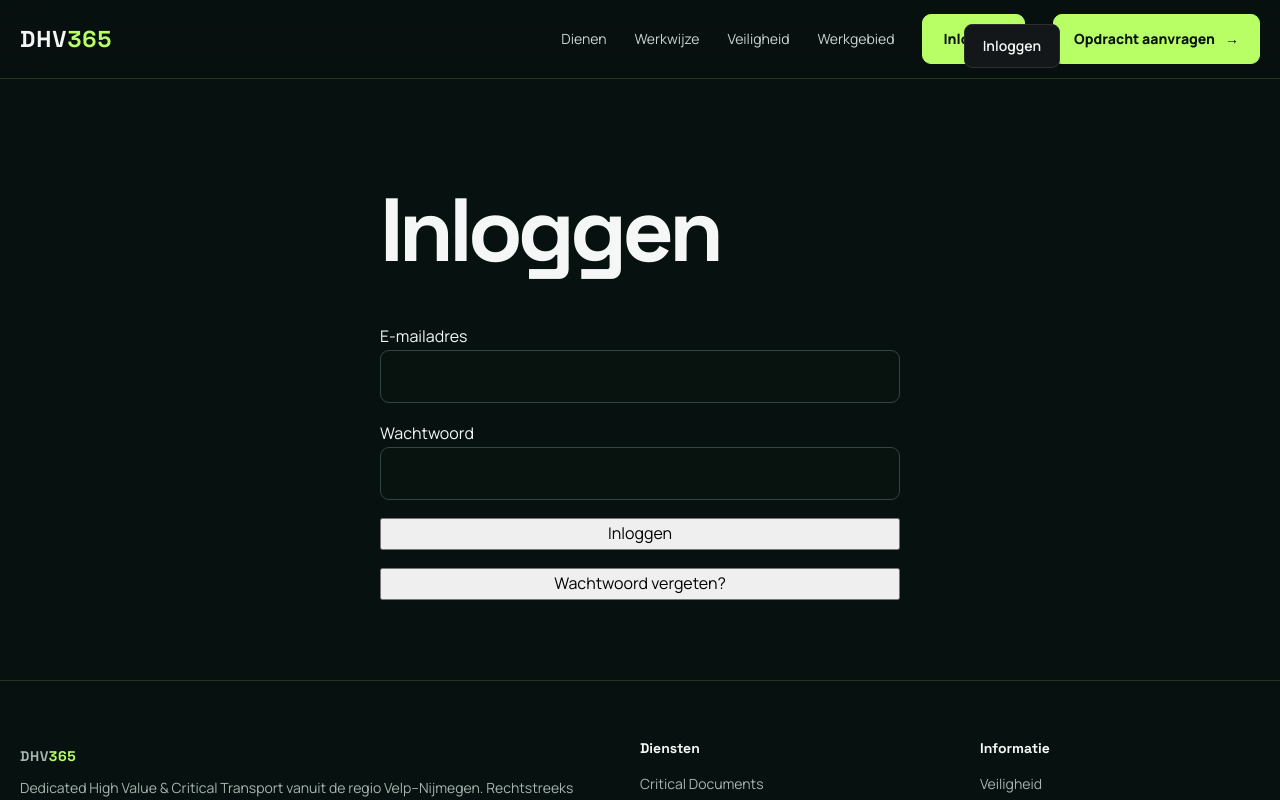
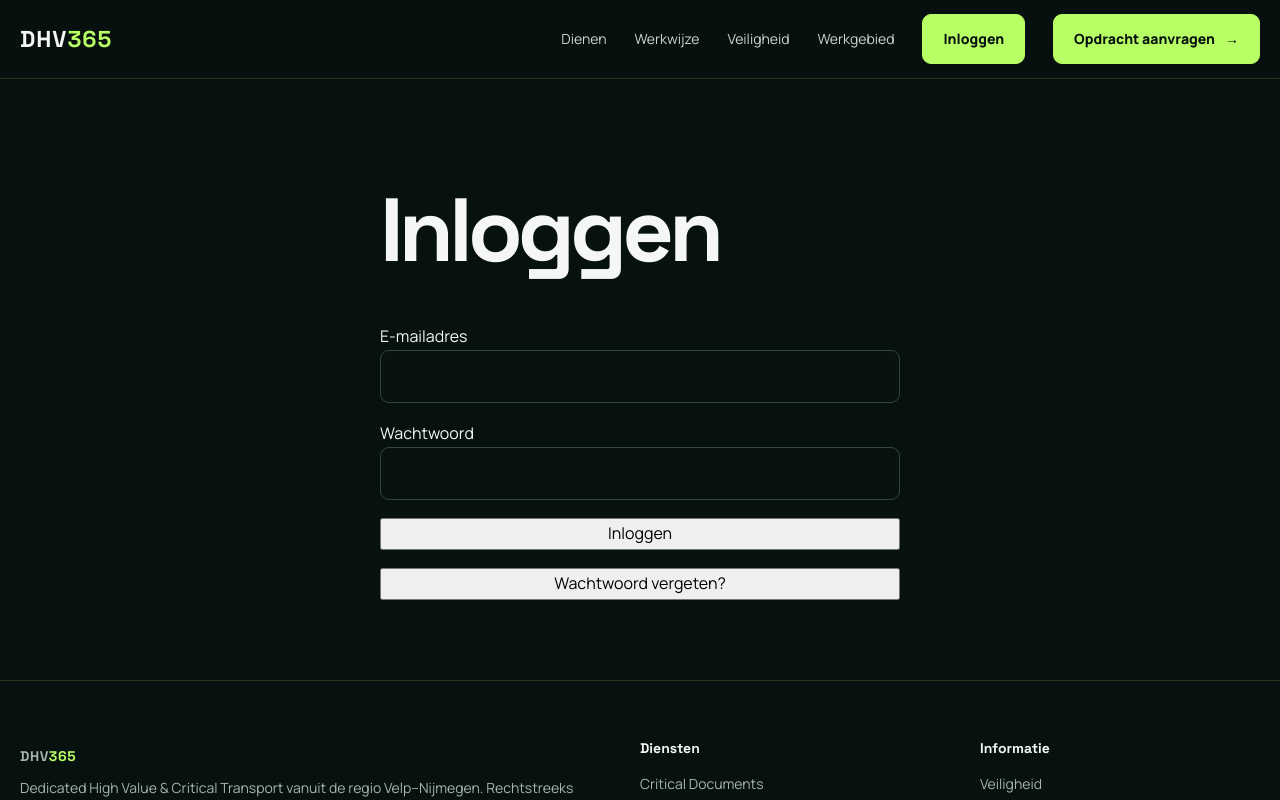
Before and after one commit to SoundBeatz/dhv365, a Next.js app: page /inloggen in a window 1280 px wide. Shown: the top 800 px of the page. Built offline with nearby package versions, Linux system fonts and the light colour scheme; no server answers.

Commit message:
Update layout.tsx

```diff
--- a/app/layout.tsx
+++ b/app/layout.tsx
@@ -9,7 +9,7 @@ const siteUrl = process.env.NEXT_PUBLIC_SITE_URL || "https://dhv365.nl";
 export const metadata: Metadata = {
   metadataBase: new URL(siteUrl),
   title: { default: "DHV365 | Dedicated High Value & Critical Transport", template: "%s | DHV365" },
-  description: "Dedicated vervoer van vertrouwelijke, waardevolle en tijdkritische zendingen. Eén chauffeur, één voertuig, geen overslag and volledige chain-of-custody.",
+  description: "Dedicated vervoer van vertrouwelijke, waardevolle en tijdkritische zendingen. Eén chauffeur, één voertuig, geen overslag en volledige chain-of-custody.",
   applicationName: "DHV365",
   alternates: { canonical: "/", languages: { "nl-NL": "/" } },
   openGraph: {
@@ -28,37 +28,5 @@ export const metadata: Metadata = {
 export const viewport: Viewport = { width: "device-width", initialScale: 1, themeColor: "#07110f", colorScheme: "dark" };
 
 export default function RootLayout({ children }: Readonly<{ children: React.ReactNode }>) {
-  return (
-    <html lang="nl" className={`${manrope.variable} ${space.variable}`}>
-      <body style={{ margin: 0, position: "relative" }}>
-        {/* Zwevende, subtiele Inlogknop rechtsboven over de hele site */}
-        <div style={{
-          position: "absolute",
-          top: "24px",
-          right: "220px", /* Plaatst hem netjes links naast de 'Opdracht aanvragen' knop */
-          zIndex: 9999,
-        }}>
-          <a
-            href="/inloggen"
-            style={{
-              display: "inline-block",
-              color: "#f5f7f7",
-              textDecoration: "none",
-              fontWeight: "600",
-              fontSize: "14px",
-              padding: "10px 18px",
-              borderRadius: "8px",
-              border: "1px solid #2a2f31",
-              background: "#141719",
-              transition: "all 0.2s ease"
-            }}
-          >
-            Inloggen
-          </a>
-        </div>
-
-        {children}
-      </body>
-    </html>
-  );
+  return <html lang="nl" className={`${manrope.variable} ${space.variable}`}><body>{children}</body></html>;
 }
```
